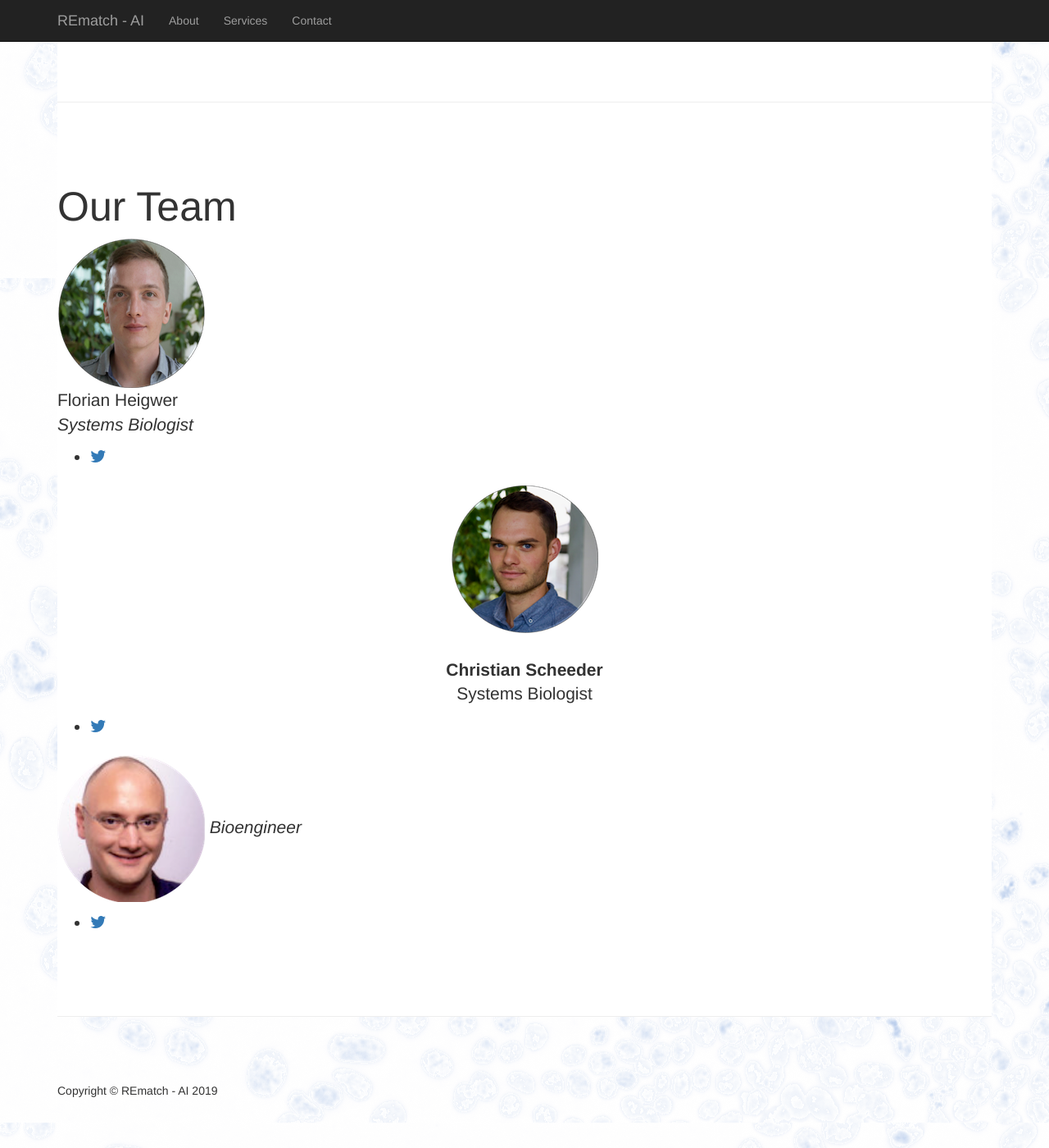
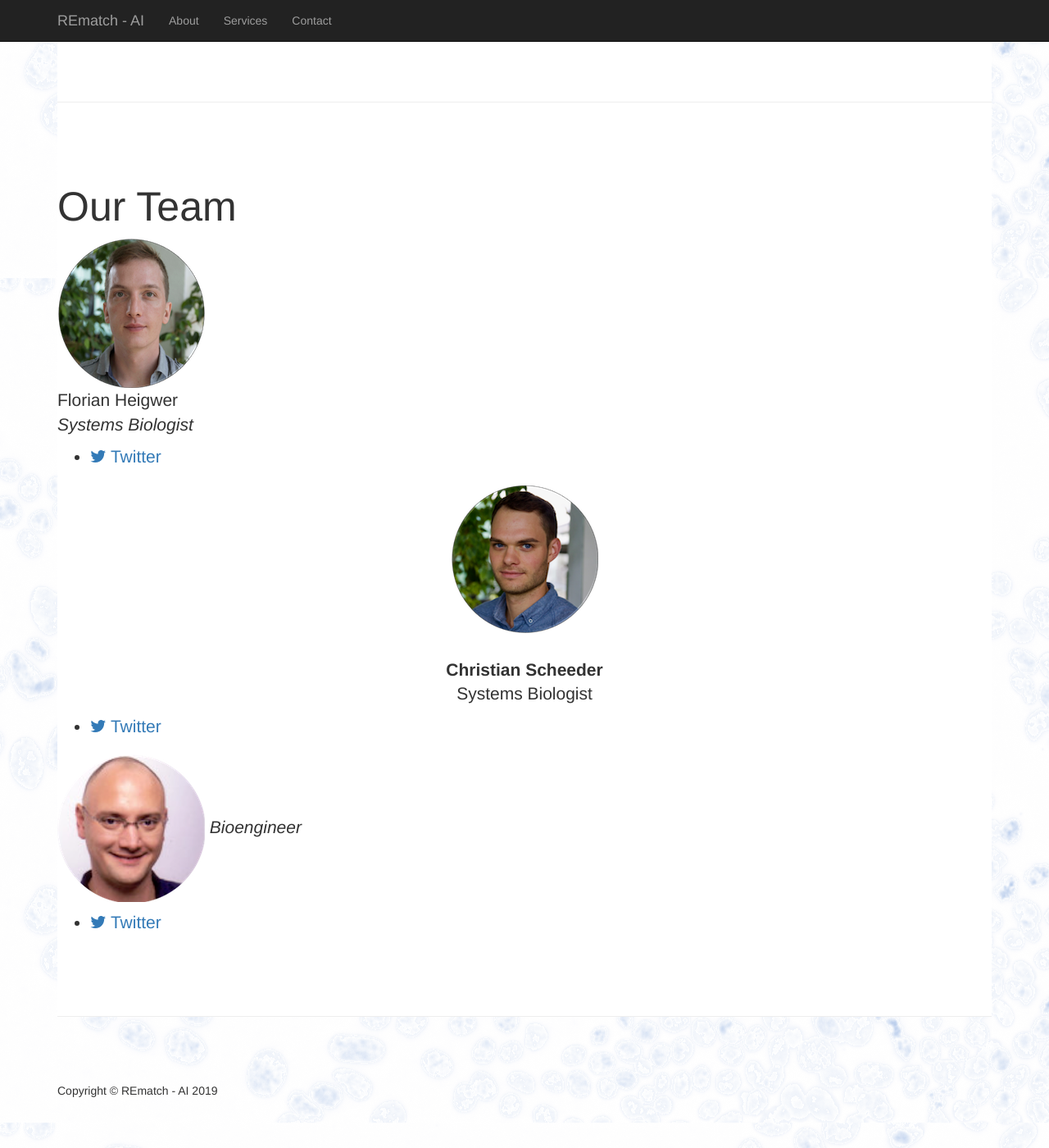
Before and after one commit to rematch-ai/rematch-ai.github.com, a Jekyll site: the page built from index.html, in a window 1280 px wide and 1400 px high, scrolled down 1752 px. Shown: the whole window at 82% size. Built offline with Jekyll 4.4.1, drawn with Linux system fonts in a browser that asks for light colours; nearby versions of some CDN libraries.

Commit message:
no message

```diff
--- a/_includes/twitter_code.html
+++ b/_includes/twitter_code.html
@@ -4,7 +4,7 @@
     <ul id="twitter-list">
       <li>
       <a href="https://twitter.com/{{ site.twitter_username }}">
-      <i class="fa fa-twitter"></i>
+      <i class="fa fa-twitter"></i> Twitter
       </a>
     </li>
   </ul>
--- a/assets/_sass/bootstrap/_twitter-styles.scss
+++ b/assets/_sass/bootstrap/_twitter-styles.scss
@@ -1,3 +1,7 @@
+//
+// Alignment of twitter icons
+// --------------------------------------------------
+
 .table {
 	display: table;   /* Allow the centering to work */
 	margin: 0 auto;
```
